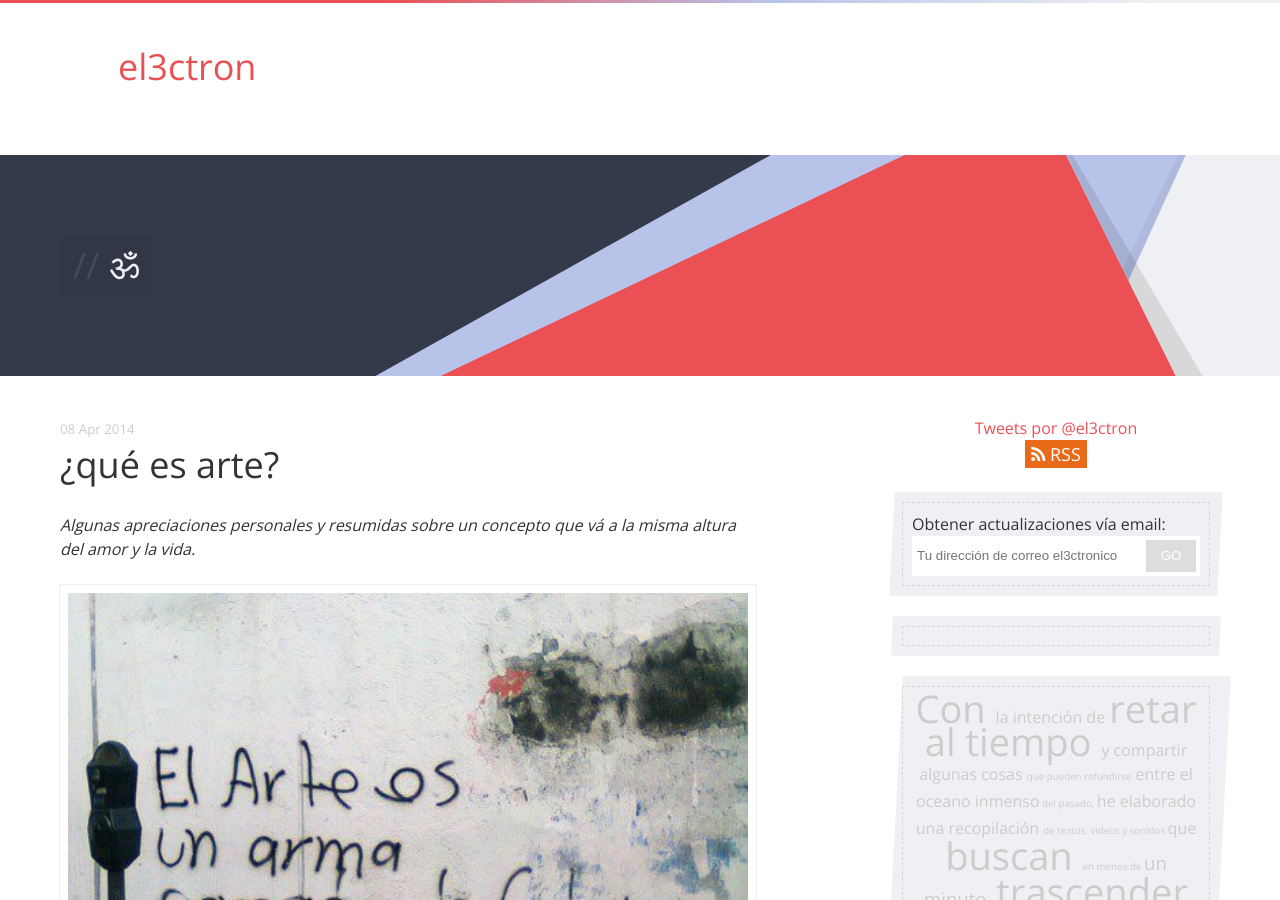
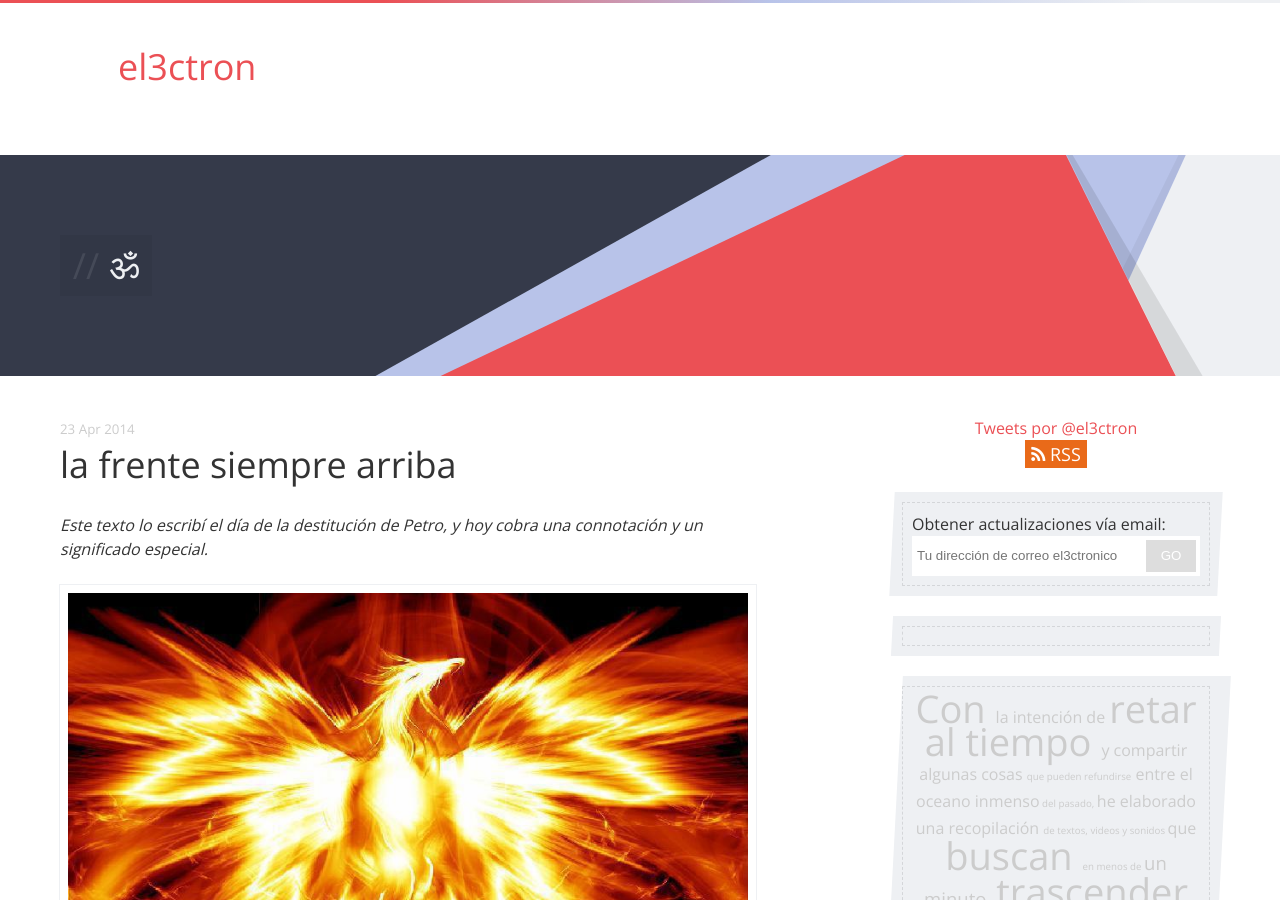
Before and after one commit to el3ctron/el3ctron.github.io, a Jekyll site: the page built from index.html, in a window 1280 px wide and 900 px high. Built offline with Jekyll 4.4.1, drawn with Linux system fonts in a browser that asks for light colours; nearby versions of some CDN libraries; Markdown is read by kramdown in place of the engine named in the settings; the list of posts is cut into pages by our own code; comment, search, counter and statistics services are not loaded; some of the changed lines change nothing that is shown; grey boxes are pictures that could not be loaded.

Commit message:
la frente en alto

```diff
--- a/_layouts/default.html
+++ b/_layouts/default.html
@@ -129,14 +129,16 @@ Este blog es hecho con cariño y una licencia de creative commons<a href="http:/
         </ul>
           </div>
 <br><br><br><br><br><br><br><br>
-<center><!-- Histats.com  START  (standard)-->
+<center>
+<!-- Histats.com  START  (standard)-->
 <script type="text/javascript">document.write(unescape("%3Cscript src=%27http://s10.histats.com/js15.js%27 type=%27text/javascript%27%3E%3C/script%3E"));</script>
-<a href="http://www.histats.com" target="_blank" title="traffic analysis" ><script  type="text/javascript" >
-try {Histats.start(1,2659225,4,326,112,62,"00011111");
+<a href="http://www.histats.com" target="_blank" title="free log" ><script  type="text/javascript" >
+try {Histats.start(1,2659225,4,3000,112,48,"00011111");
 Histats.track_hits();} catch(err){};
 </script></a>
-<noscript><a href="http://www.histats.com" target="_blank"><img  src="http://sstatic1.histats.com/0.gif?2659225&101" alt="traffic analysis" border="0"></a></noscript>
-<!-- Histats.com  END  --></center>
+<noscript><a href="http://www.histats.com" target="_blank"><img  src="http://sstatic1.histats.com/0.gif?2659225&101" alt="free log" border="0"></a></noscript>
+<!-- Histats.com  END  -->
+</center>
         </aside>
       </div>
     </div>
--- /dev/null
+++ b/_posts/2014-04-23-la-frente-siempre-arriba.markdown
@@ -0,0 +1,218 @@
+---
+author: el3ctron
+comments: true
+date: 2014-04-23 19:36
+layout: post
+slug: la-frente-siempre-arriba
+permalink: la-frente-siempre-arriba
+title: la frente siempre arriba
+description: Este texto lo escribí el día de la destitución de Petro, y hoy cobra una connotación y un significado especial.
+categories:
+- Miscellaneous
+---
+
+*Este texto lo escribí el día de la destitución de Petro, y hoy cobra una connotación y un significado especial.*
+
+[![la frente siempre arriba](/wp-content/uploads/por_tema/politica/11189_10151477842546535_1917920896_n.jpg)](//el3ctron.github.io/la-frente-siempre-arriba/index.html)
+
+<!-- more -->
+---
+nuestra fortaleza no radica en los tamales
+
+ó en la plata
+
+ó en asustar a los demás con motosierras y destrucción
+
+ó en engañar a la gente
+
+ó en ofrecer puestos, mitimitis, serruchos y torcidos.
+
+Nuestra fortaleza no necesita de otras cosas y por eso es PURA, íntegra.
+
+En nuestras filas se sabe que la vida y dignidad de las personas, la soberanía vá por encima de una miserable y siempre pasajera rentabilidad.
+
+no le debemos nada a nadie
+
+no tenemos nada que ocultar
+
+y por eso nuestra paz tiene la posibilidad de ser inalterable
+
+y por eso nuestras banderas siempre han sido, son y serán victoriosas
+
+
+no hay armas que nos defiendan,
+
+nuestro fuego no es visible!
+
+y pese a eso irradia
+
+su naturaleza lo transforma todo no destruyendo sino creando
+
+acto sagrado de la destrucción creativa
+
+la historia demuestra que las mas grandes revoluciones del planeta se han encendido en fuegos parecidos
+
+
+no importa ese resultado
+
+la mezcla de un amar
+
+con la inteligencia que emerge de la paz y la claridad
+
+es una fuerza siempre invencible,
+
+imposible de ser detenida,
+
+tal vez atajada, PERO NUNCA DETENIDA.
+
+
+una planta no crece gritándola
+
+todo tiene su ritmo
+
+y aún falta camino
+
+la realidad es hermosa
+
+en este sector del universo todo es posible
+
+es lento, claro,
+
+es duro, pero es hermoso
+
+así tiene que ser!
+
+hasta las colosales explosiones solares toman décadas
+
+y llegan en el tiempo perfecto.
+
+
+somos poquitos aún
+
+parecieramos estar condenados a una derrota tras otra
+
+pero no necesitamos masas inmensas para ser fuertes
+
+el que cuando siendo inocentes nos amenazen, nos inhabiliten, nos estigmaticen, nos calumnien, nos encarcelen y hasta nos maten
+
+es el tercer paso de las 4 máximas enunciadas por Gandhi
+
+y es señal
+
+de todo el miedo que provocamos en todos esos delincuentes que han ganado el poder untandose las manos de droga y sangre
+
+y como esos corruptos han probado el poder
+
+saben cuánto lo merecemos
+
+y lo que podríamos hacer con el
+
+y con ellos
+
+y TEMEN,
+
+lo que un oscuro corazón no les permite ver,
+
+es que no somos como ellos.
+
+Nuestros sueños son mas grandes para rebajarnos a las mismas maniobras de seres tan confundidos.
+
+
+¿cual tragedia?
+
+por días más difíciles esta forma de pensamiento ha pasado, este no es el día en que asesinaran a Gaitán, ESTAMOS VIVOS! Vivos y con su sueño intacto.
+
+A Gaitán lo mataron, a la UP casi la exterminan
+
+a Petro le meten el palo en la rueda
+
+amenazan
+
+calumnian
+
+y pese a tantas cosas adversas estamos aquí
+
+lo que tiene capacidad para mantenerse es fuerte
+
+
+Dicen que cualquier sección cerebral usada con frecuencia aumenta su tamaño, pues al hacerlo se fortalecen las conexiones. Si el mundo está torcido tienen la oportunidad de ser unos campeones en el arte del pensamiento correcto, en el cultivo de la conciencia, hasta que sea en la realidad. Este planeta es un genuino gimnasio del alma.
+
+el cambio de paradigma es saludable y obligatorio, la realidad nos respalda,
+
+la competitividad no podría llegar a un nivel mayor sin causar daño a terceros
+
+el individualismo ya alcanzó su auge y cae
+
+el despertar de la especie humana tiene que ver con la solidaridad
+
+con el trabajo en equipo y la integridad
+
+y así de apoco florece el humanismo inteligente por todo el planeta,
+
+uno muy parecido a ese del renacimiento
+
+no tanto por una necesidad política, sino por que es la forma en como podemos convivir y ser coherentes con lo que una conciencia en paz dicta.
+
+
+ya viene el tiempo en donde se dén los frutos de este árbol hermoso y
+
+millones estarán respaldándonos
+
+por ahora la tarea que tenemos quienes asumimos esta minoría
+
+esta tal vez soledad
+
+es primero la de la fuerza
+
+es la de irradiarle a las personas valentía, vida y alegría,
+
+la hacerle entender a las personas su inconmesurable valor
+
+las razones poderosas que explican el por que no hay que temer
+
+que se puede apostar a un sueño y cumplirlo
+
+somos hijos de los bravos que enfrentaron a una superpotencia doscientos años atrás
+
+y la vencieron.
+
+
+no hay nada que tenga mas valor que eso en lo que creemos
+
+no lo pueden comprar
+
+no lo pueden dañar
+
+por más que lo intenten
+
+todo esto está por encima de esas cosas por las que las mayorías se creen pasajeramente victoriosas
+
+lo nuestro no es pasajero
+
+lo nuestro es eternamente victorioso
+
+así que la frente siempre arriba
+
+la realidad siempre vá a ser dura
+
+pero no lo suficientemente dura para arrasarnos
+
+dolió Gaitán, dolió Jaime Pardo Leal, dolió Pizarro
+
+quienes la pelean y se mantienen
+
+y tienen la certeza de que despliegan un juego limpio
+
+ya ganaron
+
+eso es un arte,
+
+no le des gusto a quienes quieren verte triste.
+
+Tu conciencia no patrocina muertes, ó inequidad, está limpia.
+
+Tienes el derecho a dormir tranquilo por que tus sueños son preciosos, puros.
+
+quien dijo que era tiempo para bajar la frente?
+
+nunca declinar!
```
Also changed, not shown: 2014-04-23-la-frente-siempre-arriba.markdown (added), wp-content/uploads/por_tema/politica/11189_10151477842546535_1917920896_n.jpg (added).
